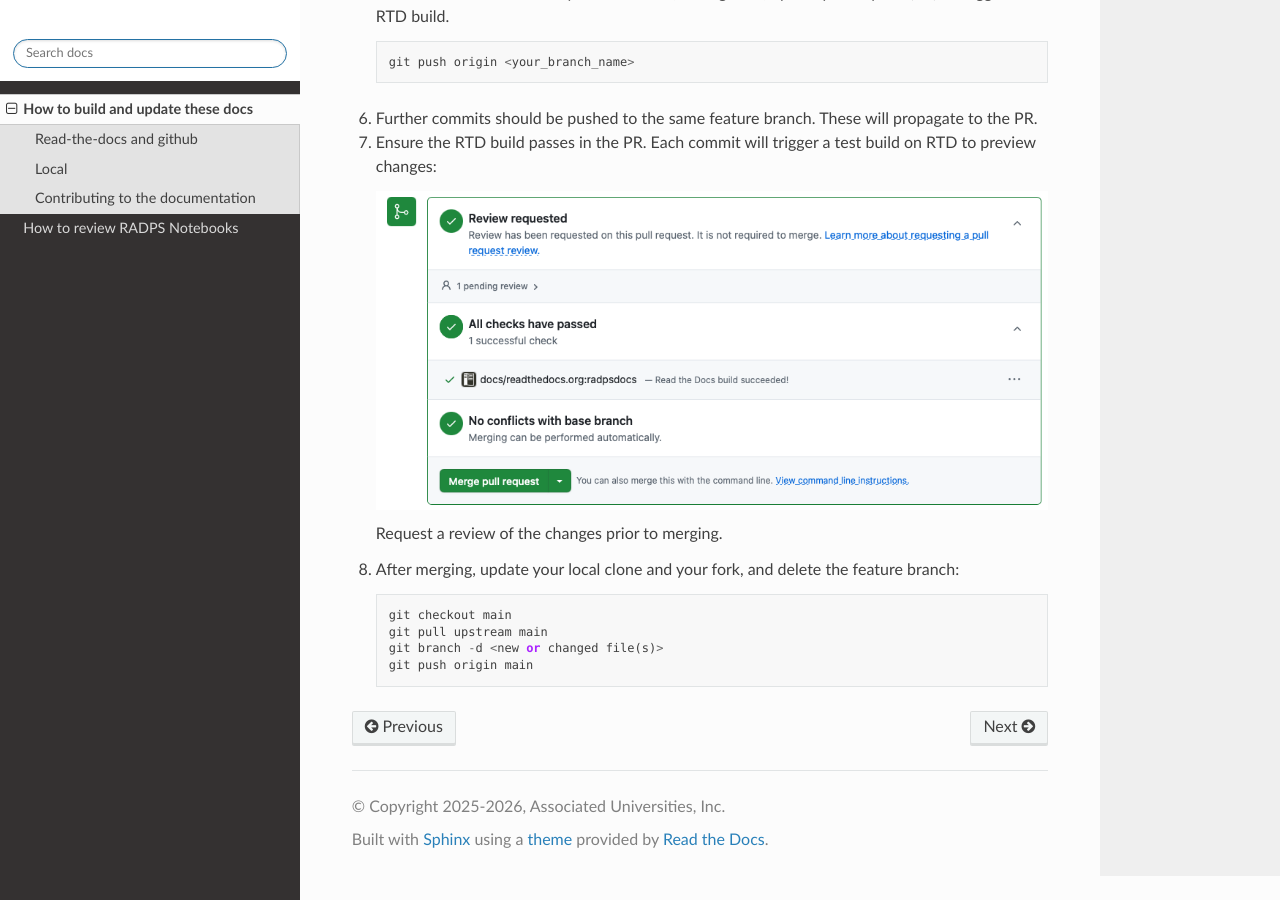
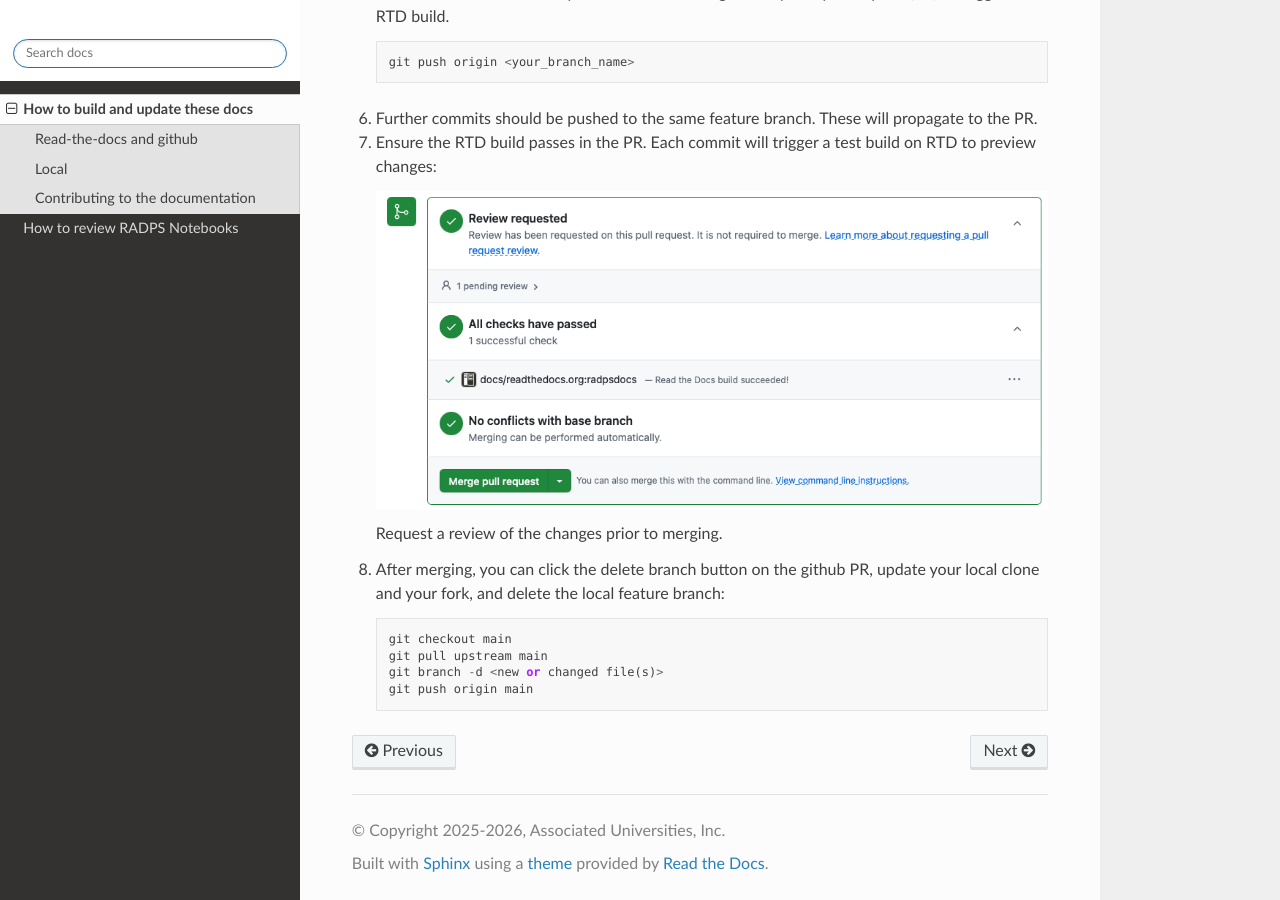
Before and after one commit to casangi/radpsdocs, a Sphinx documentation site: the page built from docs/building_docs.md, in a window 1280 px wide and 900 px high, scrolled down 1592 px. Built offline with Sphinx 7.4.7 and the Read the Docs theme 3.1.0, drawn with Linux system fonts in a browser that asks for light colours.

Commit message:
updated instructions for removing branches at the end

````diff
--- a/docs/building_docs.md
+++ b/docs/building_docs.md
@@ -85,7 +85,7 @@
 
     Request a review of the changes prior to merging.
 
-7. After merging, update your local clone and your fork, and delete the feature branch:
+7. After merging, you can click the delete branch button on the github PR, update your local clone and your fork, and delete the local feature branch:
 
     ```
     git checkout main
````
